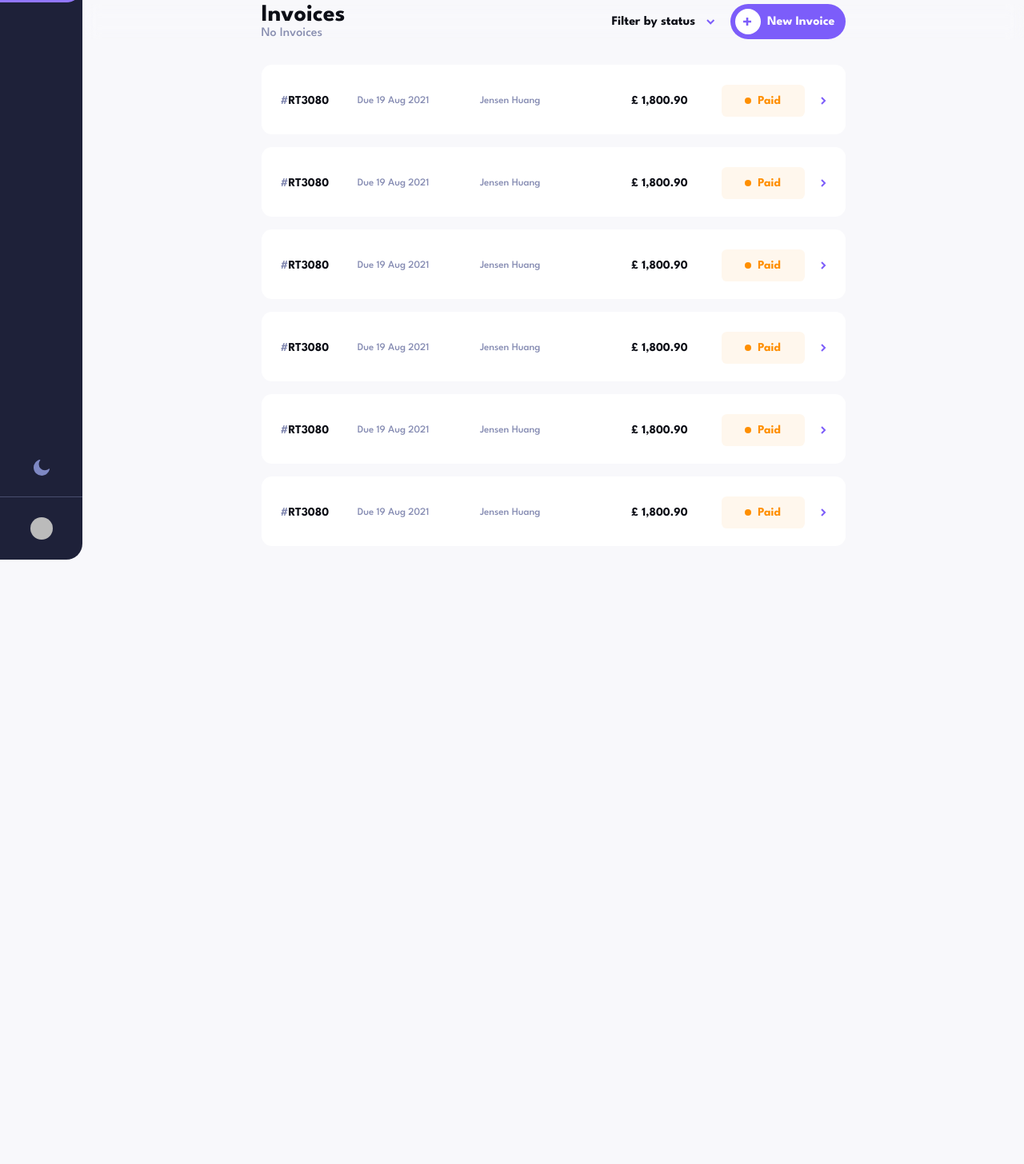
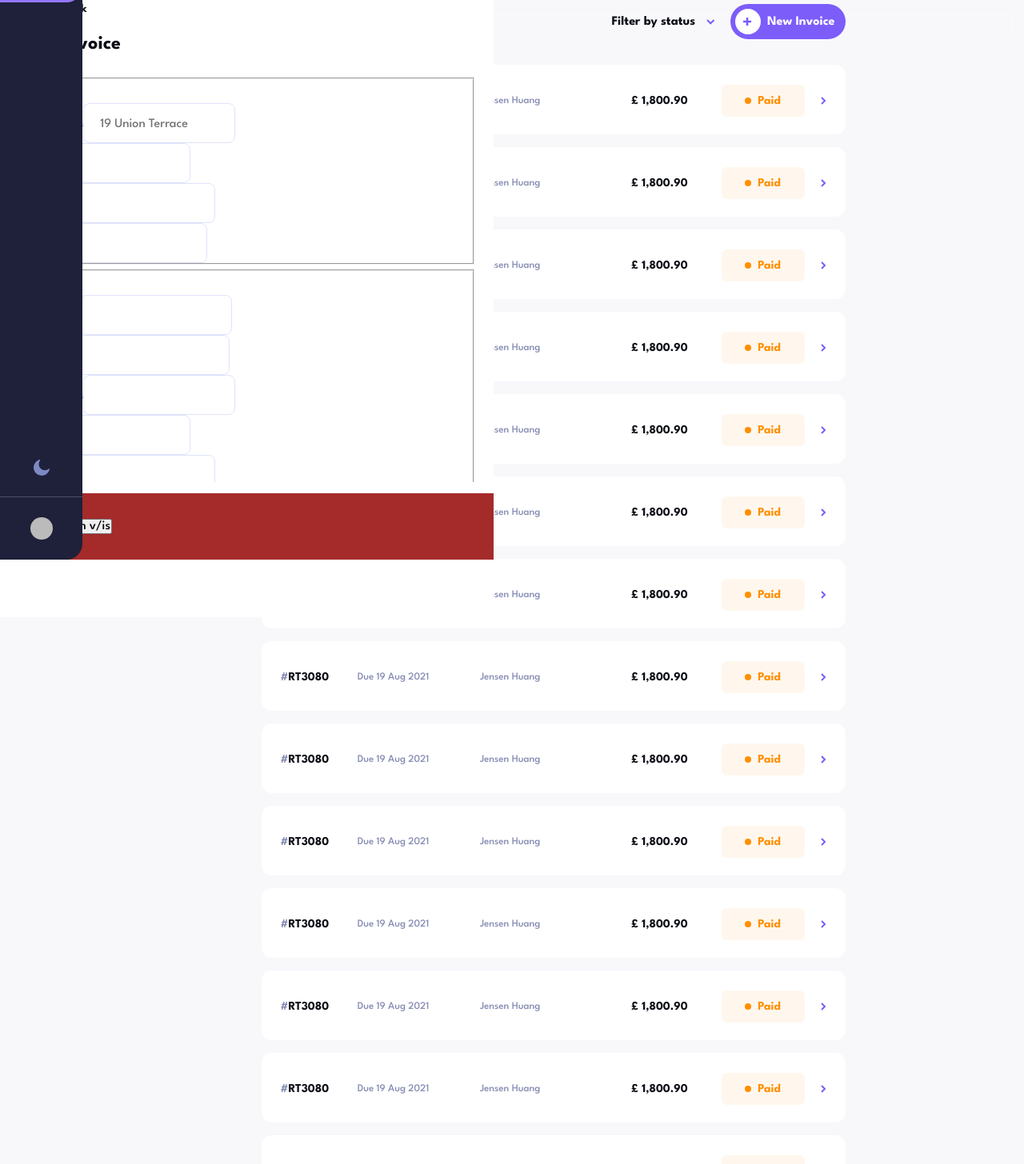
Before and after one commit to Kl3va/Invoice-Orbit, a React (Vite) app in the folder frontend/: page / in a window 1280 px wide. Shown: the part 100-1556 px from the top of the page at 80% size. Before the commit the page ends 800 px from the top, so only its background shows below. Built offline with nearby package versions, Linux system fonts and the light colour scheme; no server answers; sample sign-in values are in the browser's storage; some icons are missing.

Commit message:
feat: Added protected routes and Invoice form component

```diff
--- a/frontend/src/App.tsx
+++ b/frontend/src/App.tsx
@@ -10,6 +10,8 @@ import Homepage from 'pages/home'
 import Auth from 'pages/auth'
 
 //COMPONENTS
+import PrivateRoute from 'components/PrivateRoutes'
+import Layout from 'components/Layout'
 import Navbar from 'components/Navbar/Navbar'
 import InvoiceDetailsPage from 'pages/invoice-details'
 
@@ -26,9 +28,16 @@ function App() {
       <Router>
         <Navbar toggleTheme={toggleTheme} themeSwitch={themeSwitch} />
         <Routes>
-          <Route path='/' element={<Homepage />} />
           <Route path='/auth' element={<Auth />} />
-          <Route path='/invoices' element={<InvoiceDetailsPage />} />
+          {/* <Route path='/' element={<Homepage />} />
+          <Route path='/invoices' element={<InvoiceDetailsPage />} /> */}
+
+          <Route element={<PrivateRoute />}>
+            <Route path='/' element={<Layout />}>
+              <Route index element={<Homepage />} />
+              <Route path='invoices' element={<InvoiceDetailsPage />} />
+            </Route>
+          </Route>
         </Routes>
       </Router>
     </ThemeProvider>
--- /dev/null
+++ b/frontend/src/components/Layout/index.tsx
@@ -0,0 +1,13 @@
+import { Outlet } from 'react-router-dom'
+import MainFormTemplate from 'components/Main-Form/MainFormTemplate'
+
+const Layout = () => {
+  return (
+    <>
+      <Outlet />
+      <MainFormTemplate />
+    </>
+  )
+}
+
+export default Layout
--- /dev/null
+++ b/frontend/src/components/Main-Form/MainFormTemplate.tsx
@@ -0,0 +1,170 @@
+import GobackButton from 'components/GobackButton/GobackButton'
+import {
+  FormButtonsContainer,
+  FormInvoiceContainer,
+  GobackFormBtnWrapper,
+  InvoiceFormContainer,
+} from 'components/Main-Form/MainFormTemplateStyles'
+
+const MainFormTemplate = () => {
+  return (
+    <FormInvoiceContainer>
+      <GobackFormBtnWrapper>
+        <GobackButton />
+      </GobackFormBtnWrapper>
+      <h2>New Invoice</h2>
+      <InvoiceFormContainer>
+        <fieldset>
+          <legend>Bill From</legend>
+          <div>
+            <label>Street Address</label>
+            <input
+              type='text'
+              name='senderAddress.street'
+              id='senderAddress.street'
+              placeholder='19 Union Terrace'
+              value={''}
+              // onChange={}
+              required
+            />
+          </div>
+          <div>
+            <div>
+              <label>City</label>
+              <input type='text' />
+            </div>
+            <div>
+              <label htmlFor=''>Post Code</label>
+              <input type='text' />
+            </div>
+            <div>
+              <label htmlFor=''>Country</label>
+              <input type='text' />
+            </div>
+          </div>
+        </fieldset>
+
+        <fieldset>
+          <legend>Bill To</legend>
+          <div>
+            <label>Client's Name</label>
+            <input type='text' />
+          </div>
+          <div>
+            <label>Client's Email</label>
+            <input type='text' />
+          </div>
+          <div>
+            <label>Street Address</label>
+            <input type='text' />
+          </div>
+          <div>
+            <div>
+              <label>City</label>
+              <input type='text' />
+            </div>
+            <div>
+              <label htmlFor=''>Post Code</label>
+              <input type='text' />
+            </div>
+            <div>
+              <label htmlFor=''>Country</label>
+              <input type='text' />
+            </div>
+          </div>
+        </fieldset>
+
+        <fieldset>
+          <div>
+            <div>
+              <label htmlFor=''>Country</label>
+              <input type='text' />
+            </div>
+            <div>
+              <label htmlFor=''>Country</label>
+              <input type='text' />
+            </div>
+          </div>
+
+          <div>
+            <label htmlFor=''>Country</label>
+            <input type='text' />
+          </div>
+
+          <div>
+            <label htmlFor=''>Country</label>
+            <input type='text' />
+          </div>
+        </fieldset>
+
+        <fieldset>
+          <legend>Item List</legend>
+          <div>
+            <div>
+              <label htmlFor=''>Country</label>
+              <input type='text' />
+            </div>
+
+            <div>
+              <label htmlFor=''>Country</label>
+              <input type='text' />
+            </div>
+
+            <div>
+              <label htmlFor=''>Country</label>
+              <input type='text' />
+            </div>
+
+            <div>
+              <label htmlFor=''>Country</label>
+              <p>value</p>
+            </div>
+            <svg width='13' height='16' xmlns='http://www.w3.org/2000/svg'>
+              <path
+                d='M11.583 3.556v10.666c0 .982-.795 1.778-1.777 1.778H2.694a1.777 1.777 0 01-1.777-1.778V3.556h10.666zM8.473 0l.888.889h3.111v1.778H.028V.889h3.11L4.029 0h4.444z'
+                fill='#888EB0'
+                fill-rule='nonzero'
+              />
+            </svg>
+          </div>
+
+          <div>
+            <div>
+              <label htmlFor=''>Country</label>
+              <input type='text' />
+            </div>
+
+            <div>
+              <label htmlFor=''>Country</label>
+              <input type='text' />
+            </div>
+
+            <div>
+              <label htmlFor=''>Country</label>
+              <input type='text' />
+            </div>
+
+            <div>
+              <label htmlFor=''>Country</label>
+              <p>value</p>
+            </div>
+            <svg width='13' height='16' xmlns='http://www.w3.org/2000/svg'>
+              <path
+                d='M11.583 3.556v10.666c0 .982-.795 1.778-1.777 1.778H2.694a1.777 1.777 0 01-1.777-1.778V3.556h10.666zM8.473 0l.888.889h3.111v1.778H.028V.889h3.11L4.029 0h4.444z'
+                fill='#888EB0'
+                fill-rule='nonzero'
+              />
+            </svg>
+          </div>
+        </fieldset>
+
+        <FormButtonsContainer>
+          <button>kasds</button>
+          <button>asbh v/is</button>
+        </FormButtonsContainer>
+      </InvoiceFormContainer>
+    </FormInvoiceContainer>
+  )
+}
+
+export default MainFormTemplate
--- /dev/null
+++ b/frontend/src/components/Main-Form/MainFormTemplateStyles.ts
@@ -0,0 +1,47 @@
+import styled from 'styled-components'
+
+export const FormInvoiceContainer = styled.div`
+  position: fixed;
+  background-color: var(--color-bg-800);
+  width: min(100%, 38.56rem);
+  padding: 2rem 1.5rem 0 1.5rem;
+  height: 100vh;
+  border-radius: 0 1.25rem 1.25rem 0;
+  top: 4.5rem;
+
+  left: 0;
+  z-index: 95;
+
+  h2 {
+    font-size: 1.5rem;
+    margin-bottom: 1.6rem;
+  }
+`
+export const GobackFormBtnWrapper = styled.div`
+  width: fit-content;
+  margin-bottom: 1.6rem;
+`
+
+export const InvoiceFormContainer = styled.form`
+  height: calc(100% - 16rem);
+  overflow-y: scroll;
+
+  legend {
+    font-size: var(--font-size-small);
+    color: var(--color-accent-100);
+    margin-bottom: 1.5rem;
+  }
+`
+
+export const FormButtonsContainer = styled.div`
+  position: fixed;
+  background-color: brown;
+  bottom: 0;
+  left: 0;
+  width: min(100%, 38.56rem);
+
+  z-index: 95;
+  padding: 2rem;
+
+  // display: none;
+`
--- /dev/null
+++ b/frontend/src/components/PrivateRoutes/index.tsx
@@ -0,0 +1,9 @@
+import { Navigate, Outlet } from 'react-router-dom'
+import { useUser } from '@clerk/clerk-react'
+
+const PrivateRoute = () => {
+  const { user } = useUser()
+  return user ? <Outlet /> : <Navigate to='/auth' />
+}
+
+export default PrivateRoute
--- a/frontend/src/pages/home/HomeStyles.ts
+++ b/frontend/src/pages/home/HomeStyles.ts
@@ -19,6 +19,7 @@ export const SecondarySectionSticky = styled.section`
   top: 6rem;
   z-index: 1000;
   backdrop-filter: blur(10px);
+  z-index: 90;
 
   @media ${QUERIES.tablet} {
     top: 1rem;
--- a/frontend/src/pages/home/index.tsx
+++ b/frontend/src/pages/home/index.tsx
@@ -73,6 +73,24 @@ const Homepage = () => {
           <InvoiceBar />
           <InvoiceBar />
           <InvoiceBar />
+          <InvoiceBar />
+          <InvoiceBar />
+          <InvoiceBar />
+          <InvoiceBar />
+          <InvoiceBar />
+          <InvoiceBar />
+          <InvoiceBar />
+          <InvoiceBar />
+          <InvoiceBar />
+          <InvoiceBar />
+          <InvoiceBar />
+          <InvoiceBar />
+          <InvoiceBar />
+          <InvoiceBar />
+          <InvoiceBar />
+          <InvoiceBar />
+          <InvoiceBar />
+          <InvoiceBar />
 
           {/* <IllustrationWrapper>
             <img src={IllustrationEmpty} alt='illustration for no invoice' />
--- a/frontend/src/pages/invoice-details/InvoiceDetailsPageStyles.ts
+++ b/frontend/src/pages/invoice-details/InvoiceDetailsPageStyles.ts
@@ -3,13 +3,13 @@ import { QUERIES } from 'styles/mediaQueries'
 
 export const StickySection = styled.section`
   @media ${QUERIES.mobileLarge} {
-    // position: sticky;
-    // top: 6rem;
-    z-index: 1000;
+    position: sticky;
+    top: 6rem;
+    z-index: 90;
   }
 
   @media ${QUERIES.tablet} {
-    // top: 1rem;
+    top: 1rem;
   }
 `
 
--- a/frontend/src/styles/globalStyles.ts
+++ b/frontend/src/styles/globalStyles.ts
@@ -12,6 +12,7 @@ export const GlobalStyles = createGlobalStyle`
         --color-bg-500: ${({ theme }) => theme.bg500};
         --color-bg-600: ${({ theme }) => theme.bg600};
         --color-bg-700: ${({ theme }) => theme.bg700};
+        --color-bg-800: ${({ theme }) => theme.bg800};
         --color-bg-draft: #1E2139;
         --color-bg-delete: #EC5757;
         --color-accent-100: #7C5DFA;
@@ -40,7 +41,7 @@ export const GlobalStyles = createGlobalStyle`
     }
 
     html {
-        scrollbar-width: none;
+       // scrollbar-width: none;
         font-size: 100%;
     }
     *, *::after,
@@ -68,16 +69,18 @@ export const GlobalStyles = createGlobalStyle`
     }
 
     ::-webkit-scrollbar {
-      width: 8px;
+      width: 4px;
       height: 4px;
     }
 
     ::-webkit-scrollbar-track {
       background: transparent;
+
     }
 
     ::-webkit-scrollbar-thumb {
       background: var(--color-bg-600);
+
       box-shadow: inset 2px 2px 5px 0 rgba(#fff, 0.5);
       border-radius: 100vw;
       margin: 1px;
--- a/frontend/src/styles/theme.ts
+++ b/frontend/src/styles/theme.ts
@@ -8,6 +8,7 @@ export interface ThemeTypes extends DefaultTheme {
   bg500: string
   bg600: string
   bg700: string
+  bg800: string
   font100: string
   font200: string
   font300: string
@@ -26,6 +27,7 @@ export const lightTheme: ThemeTypes = {
   bg500: '#373B53',
   bg600: '#DFE3FA',
   bg700: '#DFE3FA',
+  bg800: '#FFFFFF',
   font100: '#0C0E16',
   font200: '#888EB0',
   font300: '#7E88C3',
@@ -44,6 +46,7 @@ export const darkTheme: ThemeTypes = {
   bg500: '#0C0E16',
   bg600: '#252945',
   bg700: '#FFFFFF',
+  bg800: '#141625',
   font100: '#FFFFFF',
   font200: '#DFE3FA',
   font300: '#DFE3FA',
```
